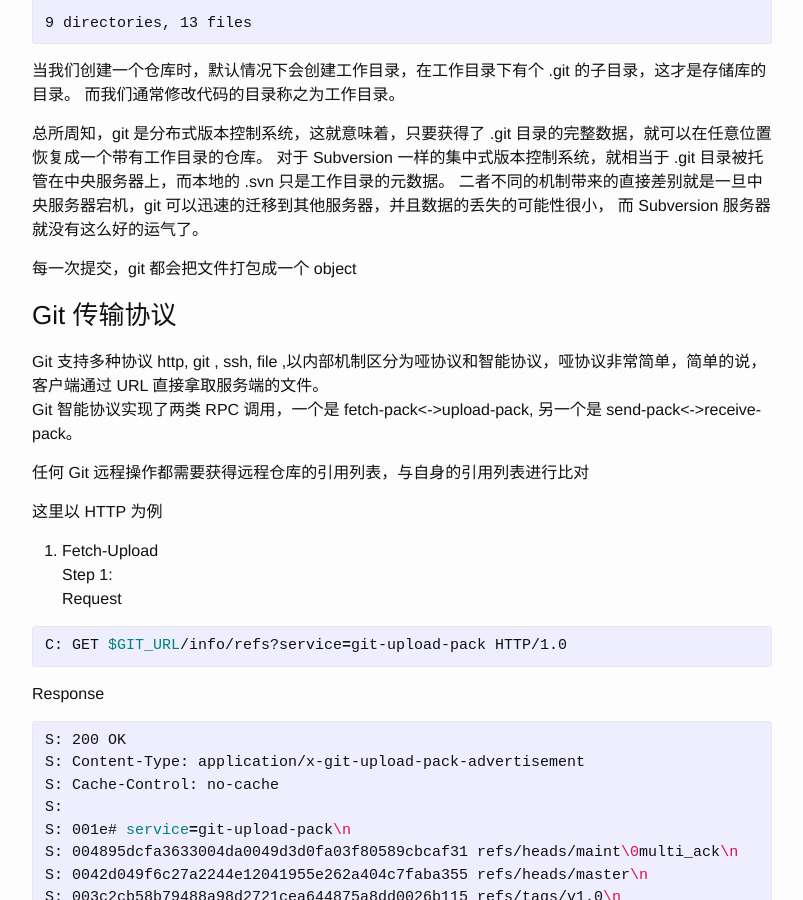
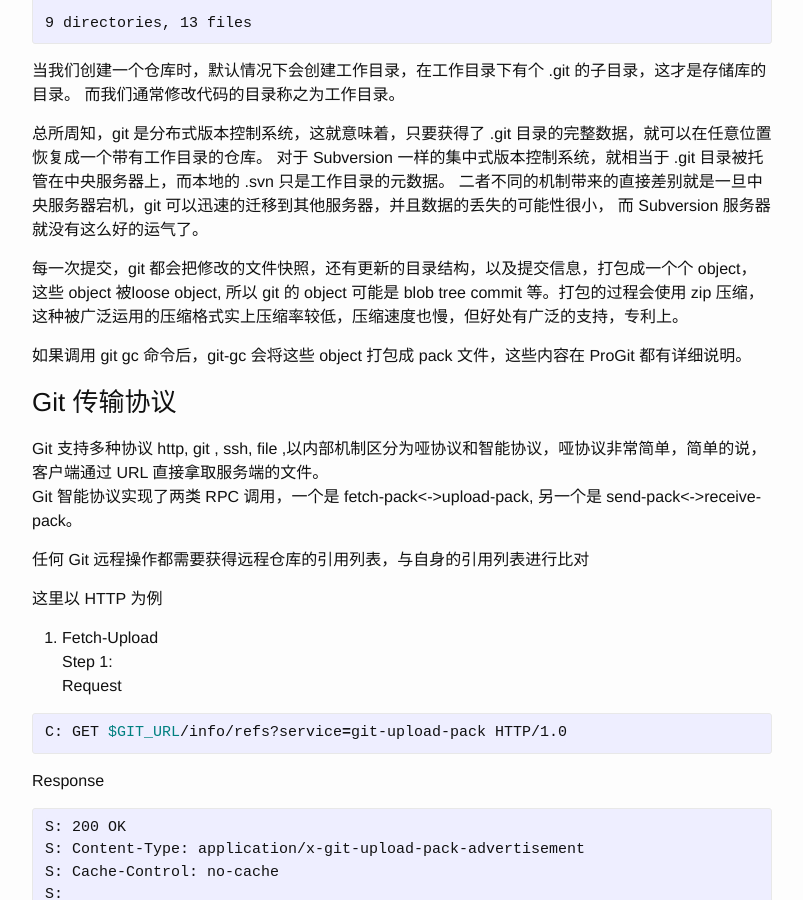
Before and after one commit to fcharlie/fcharlie.github.io, a Jekyll site: the page built from _posts/2015-10-16-DevelopmentVCS.md, in a window 1280 px wide and 900 px high, scrolled down 3261 px. Shown: the whole window, without its empty margins (238-1041 px from the left). Built offline with Jekyll 4.4.1, drawn with Linux system fonts in a browser that asks for light colours.

Commit message:
Update _posts/2015-10-16-DevelopmentVCS.md

```diff
--- a/_posts/2015-10-16-DevelopmentVCS.md
+++ b/_posts/2015-10-16-DevelopmentVCS.md
@@ -150,7 +150,9 @@ git 仓库在磁盘上可以表现为两种形式，带有工作目录的普通
 二者不同的机制带来的直接差别就是一旦中央服务器宕机，git 可以迅速的迁移到其他服务器，并且数据的丢失的可能性很小，
 而 Subversion 服务器就没有这么好的运气了。
 
-每一次提交，git 都会把文件打包成一个 object
+每一次提交，git 都会把修改的文件快照，还有更新的目录结构，以及提交信息，打包成一个个 object，这些 object 被loose object, 所以 git 的 object 可能是 blob tree commit 等。打包的过程会使用 zip 压缩，这种被广泛运用的压缩格式实上压缩率较低，压缩速度也慢，但好处有广泛的支持，专利上。
+
+如果调用 git gc 命令后，git-gc 会将这些 object 打包成 pack 文件，这些内容在  ProGit 都有详细说明。
 
 ###Git 传输协议
 Git 支持多种协议 http, git , ssh, file ,以内部机制区分为哑协议和智能协议，哑协议非常简单，简单的说，
```
